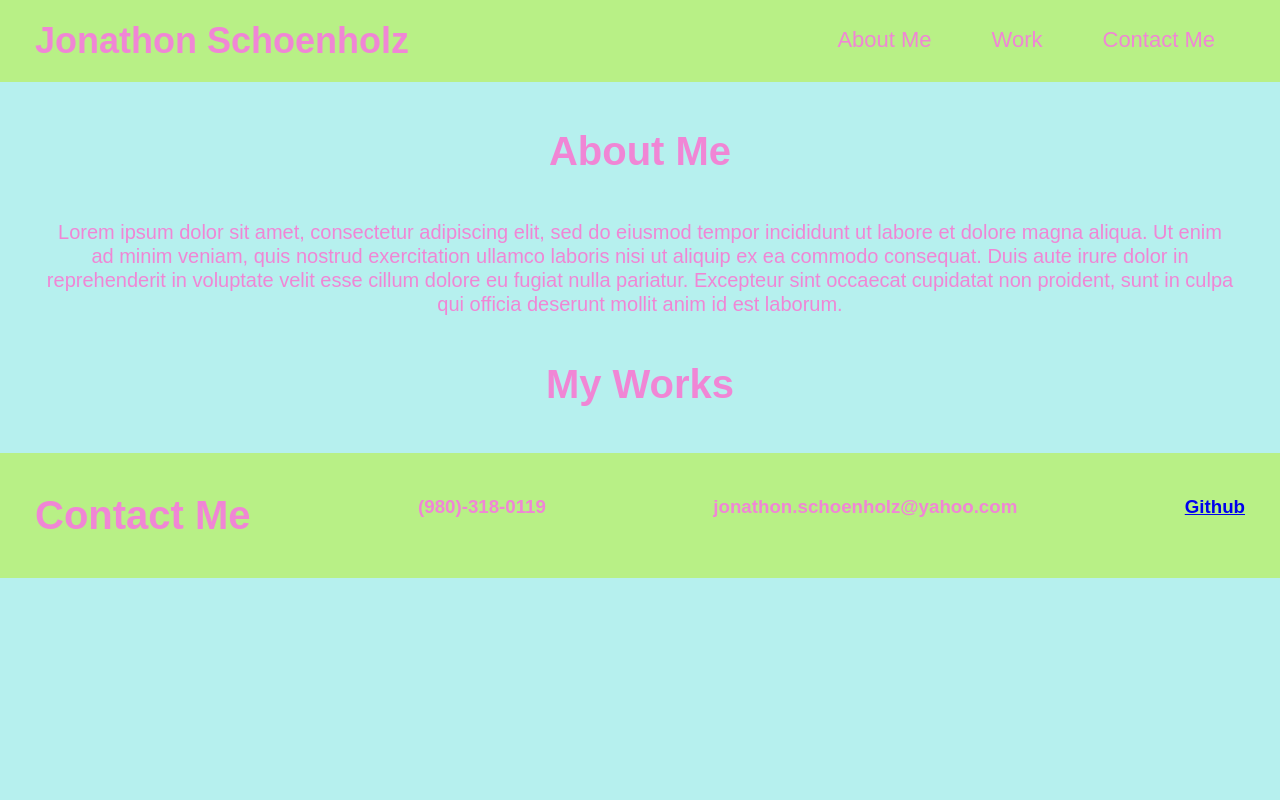
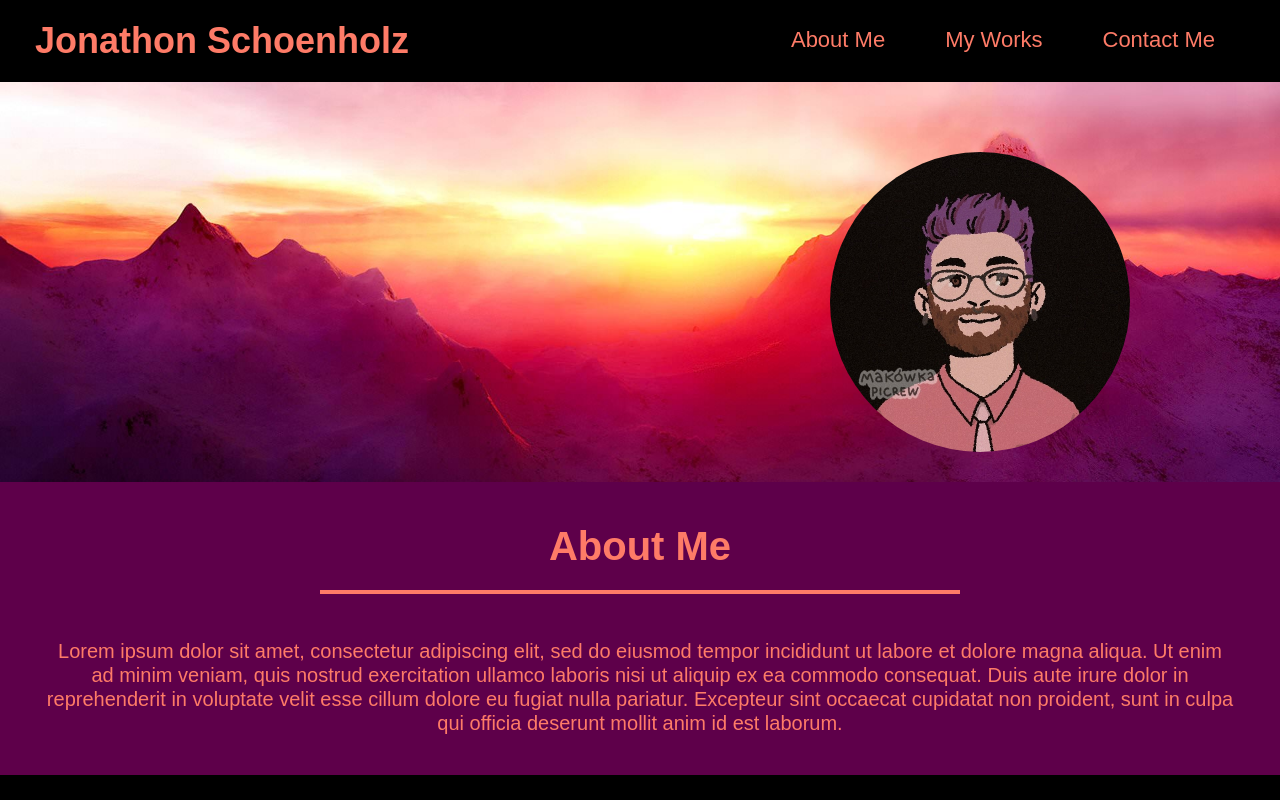
Before and after one commit to Synui/me-myself-and-index, a plain HTML site: page index.html in a window 1280 px wide. Shown: the top 800 px of the page. Drawn offline with Linux system fonts and the light colour scheme; files whose address does not match are found by name.

Commit message:
Colors, Background and Barebones

```diff
--- a/assets/css/style.css
+++ b/assets/css/style.css
@@ -1,3 +1,9 @@
+:root {
+    --primary-color: rgb(94, 0, 74);
+    --secondary-color: rgb(254, 123, 103);
+    --tertiary-color: black;
+}
+
 * {
     margin: 0;
     padding: 0;
@@ -5,30 +11,31 @@
 }
 
 body {
-    background-color: #b6f0ee;
     font-family: Arial, Helvetica, sans-serif;
+    background-color: var(--tertiary-color);
 }
 
 /* header*/
 header {
+    background-color: var(--tertiary-color);
     padding: 20px 35px;
-    background-color: #b8f086;
     display: flex;
     justify-content: space-between;
     flex-wrap: wrap;
     top: 0;
+    z-index: 9999;
 }
 
 header h1 {
     font-size: 36px;
     font-weight: bold;
-    color: #f086d5;
+    color: var(--secondary-color);
     margin: 0;
 }
 
 header a {
     text-decoration: none;
-    color: #f086d5;
+    color: var(--secondary-color);
 }
 
 header nav {
@@ -51,42 +58,64 @@ header nav ul li a {
 
 /*hero section*/
 .background {
-    background-image: url("/assets/images/pastel-wallpaper-20081916265123-scaled.jpg");
-    height: 50%;
+    background-image: url("file:///C:/Users/jonat/Desktop/projects/challenges/me-myself-and-index/assets/css/images/Horizon-Pastel-Background.jpg");
+    height: 400px;
+    background-position: 80%;
     background-position: center;
     background-repeat: no-repeat;
     background-size: cover;
     position: relative;
 }
 
+.background img {
+    border-radius: 50%;
+    float: right;
+    margin: 70px 150px 30px 0;
+    flex-wrap: wrap;
+}
+
 /* about me */
+.me-me-me {
+    background-color: var(--primary-color);
+}
 .me-me-me h2 {
+    color: var(--secondary-color);
+    font-size: 40px;
     text-align: center;
-    margin: 3.5%;
-    color: #f086d5;
-    font-size: 40px;
+    border-bottom: 4px solid;
+    padding-bottom: 20px;
+    width: 50%;
+    padding-top: 40px;
+    margin: 0 auto 35px auto;
     line-height: 1.2;
 }
 
 .me-me-me p {
     text-align: center;
     margin: 3.5%;
-    color: #f086d5;
+    padding-bottom: 40px;
+    color: var(--secondary-color);
     font-size: 20px;
     line-height: 1.2;
 }
 /* works */
+.works {
+}
+
 .works h2 {
+    color: var(--secondary-color);
+    font-size: 40px;
     text-align: center;
-    margin: 3.5%;
-    color: #f086d5;
-    font-size: 40px;
+    border-bottom: 4px solid;
+    padding-bottom: 20px;
+    width: 50%;
+    margin: 0 auto 35px auto;
     line-height: 1.2;
 }
 
 /* contact me */
 .contact-me {
-    background: #b8f086;
+    background-color: var(--primary-color);
     padding: 40px 35px;
     display: flex;
     justify-content: space-between;
@@ -94,7 +123,7 @@ header nav ul li a {
 }
 
 .contact-me h2 {
-    color: #f086d5;
+    color: var(--secondary-color);
     font-size: 40px;
     margin: 0;
     text-align: center;
@@ -103,5 +132,5 @@ header nav ul li a {
 .contact-me h3 {
     line-height: 1.5;
     text-align: center;
-    color: #f086d5;
+    color: var(--secondary-color);
 }
--- a/index.html
+++ b/index.html
@@ -15,7 +15,7 @@
                 <a href="#about-me">About Me</a>
             </li>
             <li>
-                <a href="#work">Work</a>
+                <a href="#works">My Works</a>
             </li>
             <li>
                 <a href="#contact-me">Contact Me</a>
@@ -25,11 +25,14 @@
 </header>
 
 <!--hero section-->
-<div class="background">
-    <h2>
-
-    </h2>
-</div>
+<section class="background">
+    <div>
+        <img src="file:///C:/Users/jonat/Desktop/projects/challenges/me-myself-and-index/assets/css/images/profile-pic.jpg"
+        alt="Profile Avatar"
+        width="300"
+        height="300">
+    </div>
+</section>
 
 <!--about me-->
 <article id="about-me" class="me-me-me">
@@ -46,7 +49,7 @@
     </div>
 </article>
 
-<section class="works">
+<section id="works" class="works">
     <div>
         <h2>My Works</h2>
     </div>
```
Also changed, not shown: assets/css/images/Horizon-Pastel-Background-top.jpg (added), assets/css/images/Horizon-Pastel-Background.jpg (renamed from assets/images/Horizon-Pastel-Background.jpg), assets/css/images/profile-pic.jpg (added), assets/images/pastel-background-vector.webp (deleted), assets/images/pastel-wallpaper-20081916265123-scaled.jpg (deleted).
